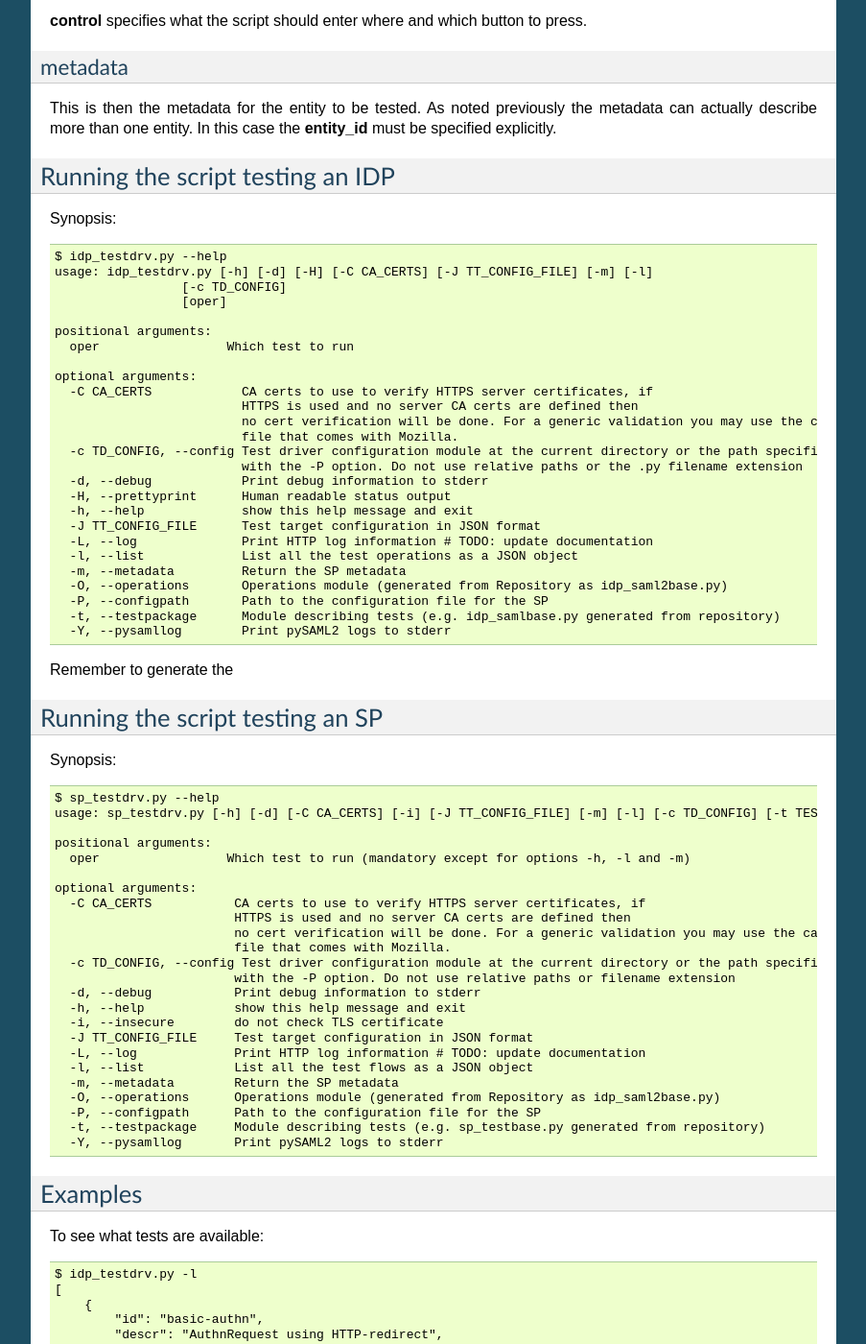
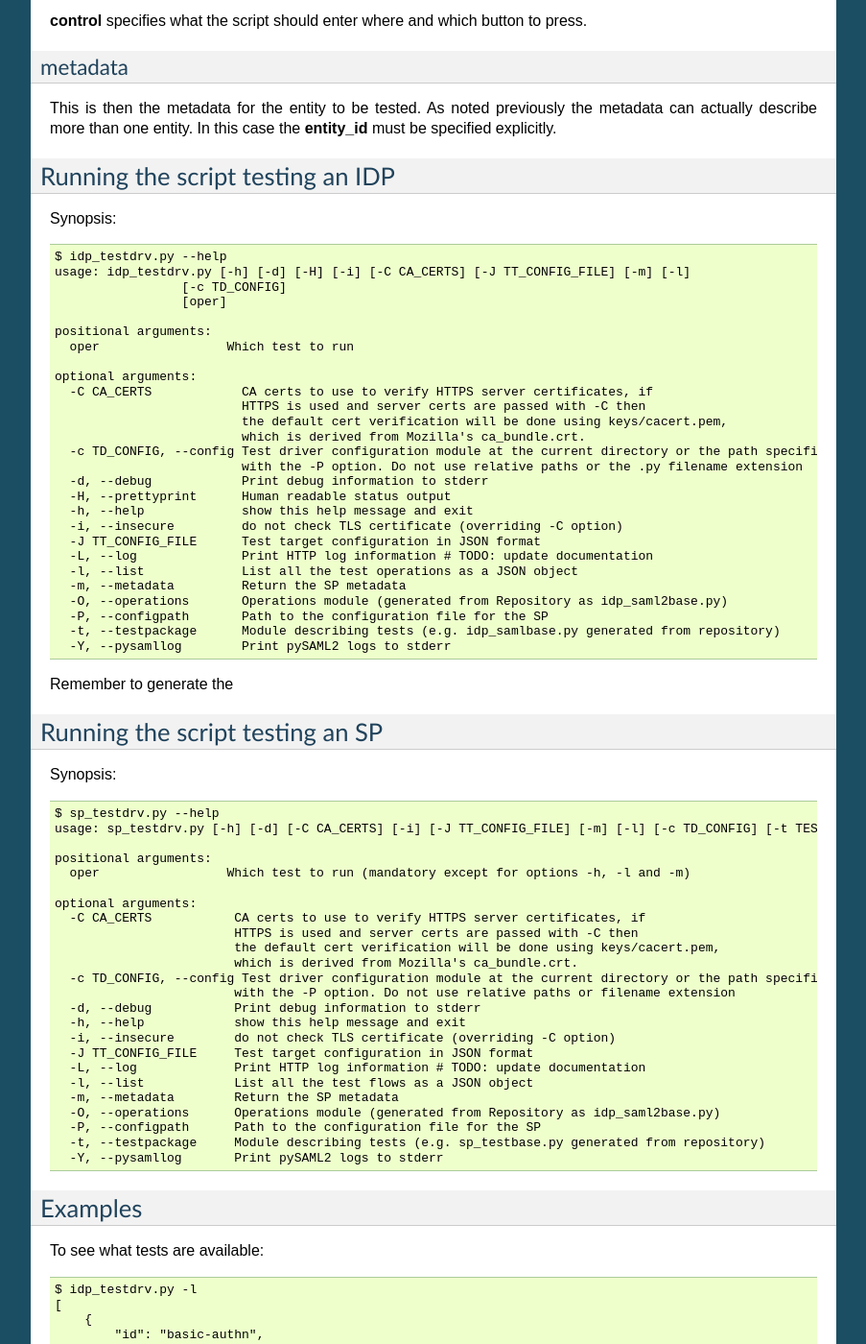
Before and after one commit to IdentityPython/pysaml2, a Sphinx documentation site: the page built from doc/howto.rst, in a window 1280 px wide and 1400 px high, scrolled down 3728 px. Shown: the whole window at 96% size, without its empty margins (198-1101 px from the left). Built offline with Sphinx 7.4.7, drawn with Linux system fonts in a browser that asks for light colours.

Commit message:
corrected description of -C argument, added -i

```diff
--- a/doc/howto.rst
+++ b/doc/howto.rst
@@ -206,7 +206,7 @@ Running the script testing an IDP
 Synopsis::
 
     $ idp_testdrv.py --help
-    usage: idp_testdrv.py [-h] [-d] [-H] [-C CA_CERTS] [-J TT_CONFIG_FILE] [-m] [-l]
+    usage: idp_testdrv.py [-h] [-d] [-H] [-i] [-C CA_CERTS] [-J TT_CONFIG_FILE] [-m] [-l]
                      [-c TD_CONFIG]
                      [oper]
 
@@ -215,14 +215,15 @@ Synopsis::
 
     optional arguments:
       -C CA_CERTS            CA certs to use to verify HTTPS server certificates, if
-                             HTTPS is used and no server CA certs are defined then
-                             no cert verification will be done. For a generic validation you may use the ca_bundle.crt
-                             file that comes with Mozilla.
+                             HTTPS is used and server certs are passed with -C then
+                             the default cert verification will be done using keys/cacert.pem,
+                             which is derived from Mozilla's ca_bundle.crt.
       -c TD_CONFIG, --config Test driver configuration module at the current directory or the path specified
                              with the -P option. Do not use relative paths or the .py filename extension
       -d, --debug            Print debug information to stderr
       -H, --prettyprint      Human readable status output
       -h, --help             show this help message and exit
+      -i, --insecure         do not check TLS certificate (overriding -C option)
       -J TT_CONFIG_FILE      Test target configuration in JSON format
       -L, --log              Print HTTP log information # TODO: update documentation
       -l, --list             List all the test operations as a JSON object
@@ -248,14 +249,14 @@ Synopsis::
 
     optional arguments:
       -C CA_CERTS           CA certs to use to verify HTTPS server certificates, if
-                            HTTPS is used and no server CA certs are defined then
-                            no cert verification will be done. For a generic validation you may use the ca_bundle.crt
-                            file that comes with Mozilla.
+                            HTTPS is used and server certs are passed with -C then
+                            the default cert verification will be done using keys/cacert.pem,
+                            which is derived from Mozilla's ca_bundle.crt.
       -c TD_CONFIG, --config Test driver configuration module at the current directory or the path specified
                             with the -P option. Do not use relative paths or filename extension
       -d, --debug           Print debug information to stderr
       -h, --help            show this help message and exit
-      -i, --insecure        do not check TLS certificate
+      -i, --insecure        do not check TLS certificate (overriding -C option)
       -J TT_CONFIG_FILE     Test target configuration in JSON format
       -L, --log             Print HTTP log information # TODO: update documentation
       -l, --list            List all the test flows as a JSON object
```
